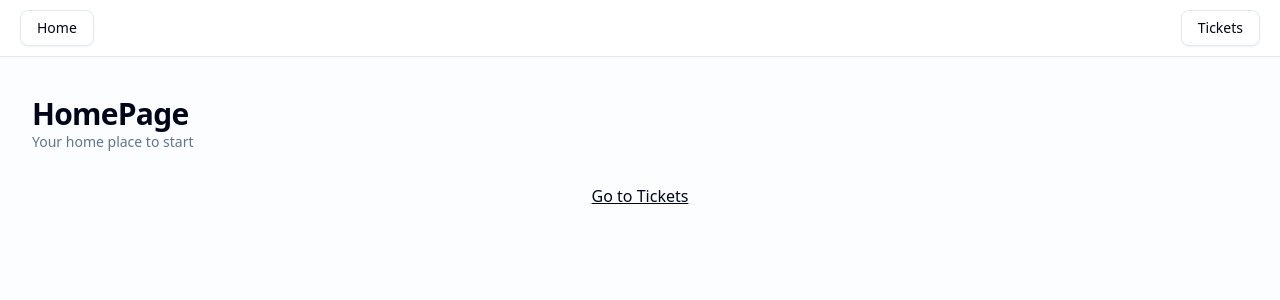
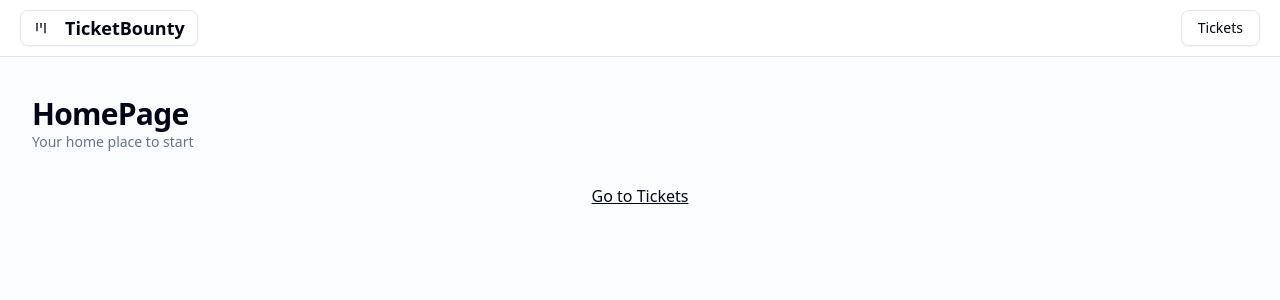
Before and after one commit to andregmoeller/the-road-to-next, a Next.js app: page / in a window 1280 px wide. Shown: the top 300 px of the page. Built offline with nearby package versions, Linux system fonts and the light colour scheme.

Commit message:
feat(layout): Establish visual identity with application branding

```diff
--- a/src/app/layout.tsx
+++ b/src/app/layout.tsx
@@ -1,4 +1,5 @@
 import "./globals.css";
+import { LucideKanban } from "lucide-react";
 import type { Metadata } from "next";
 import { Geist, Geist_Mono } from "next/font/google";
 import Link from "next/link";
@@ -37,7 +38,10 @@ export default function RootLayout({
           "
         >
           <div>
-            <Link href={homepath()} className={buttonVariants({ variant: "outline" })}>Home</Link>
+            <Link href={homepath()} className={buttonVariants({ variant: "outline" })}>
+              <LucideKanban />
+              <h1 className="ml-2 text-lg font-semibold">TicketBounty</h1>
+            </Link>
           </div>
           <div>
             <Link href={ticketsPath()} className={buttonVariants({ variant: "outline" })}>Tickets</Link>
```
